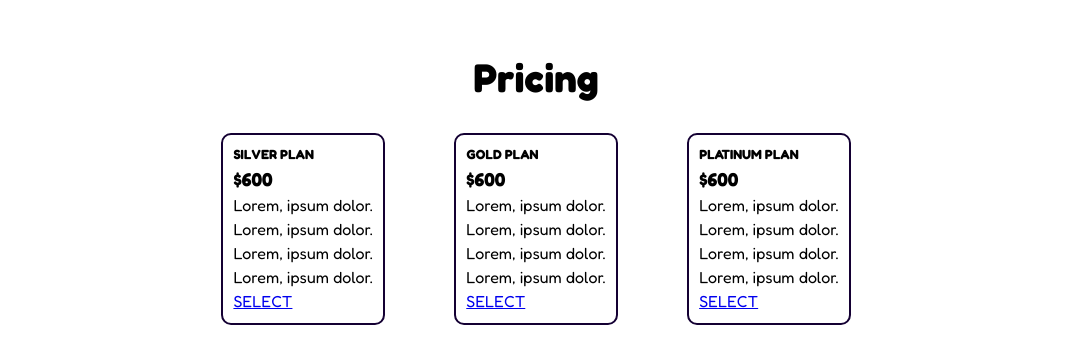
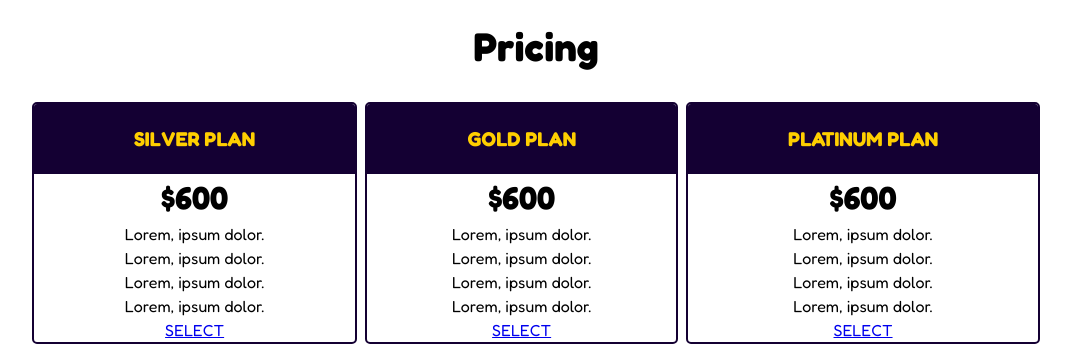
Before and after one commit to jhonmicc/fcc-product-landing-page, a plain HTML site: page index.html in a window 1280 px wide. Shown: the part 1399-1743 px from the top of the page, without its empty margins (104-1175 px from the left). Drawn offline with Linux system fonts and the light colour scheme.

Commit message:
add styling for the headings

```diff
--- a/style.css
+++ b/style.css
@@ -26,7 +26,7 @@ body {
 /* HEADER */
 
 header {
-  padding: .5rem 1.25rem;
+    padding: 0 1.25rem;
     min-height: 4.6875rem;
     display: flex;
     align-items: center;
@@ -39,9 +39,9 @@ header {
 }
 
 .logo img {
-  width: 100%;
-  height: 100%;
-  max-width: 90px;
+    /* width: 100%; */
+    /* height: 100%; */
+    max-width: 60px;
     display: flex;
     align-items: center;
     justify-content: center;
@@ -58,10 +58,8 @@ header {
 #nav-bar ul li a {
     text-decoration: none;
     color: #ffcf00;
-  font-size: 28px;
+    font-size: 20px;
 }
-
-
 
 .container {
     max-width: 1400px;
@@ -153,7 +151,7 @@ iframe {
 }
 
 .container-pricing {
-  width: 60%;
+    width: 80%;
     margin: 0 auto;
 }
 
@@ -163,7 +161,19 @@ iframe {
 }
 
 .box {
-  padding: 10px;
+    text-align: center;
     border: 2px solid #140033;
-  border-radius: 10px;
+    border-radius: 5px;
+    overflow: hidden;
 }
+
+.box h5 {
+    padding: 20px 100px;
+    font-size: 20px;
+    background-color: #140033;
+    color: #ffcf00;
+}
+
+.price {
+    font-size: 32px;
+}
```
Lines whose indentation alone changed are shown as unchanged.
